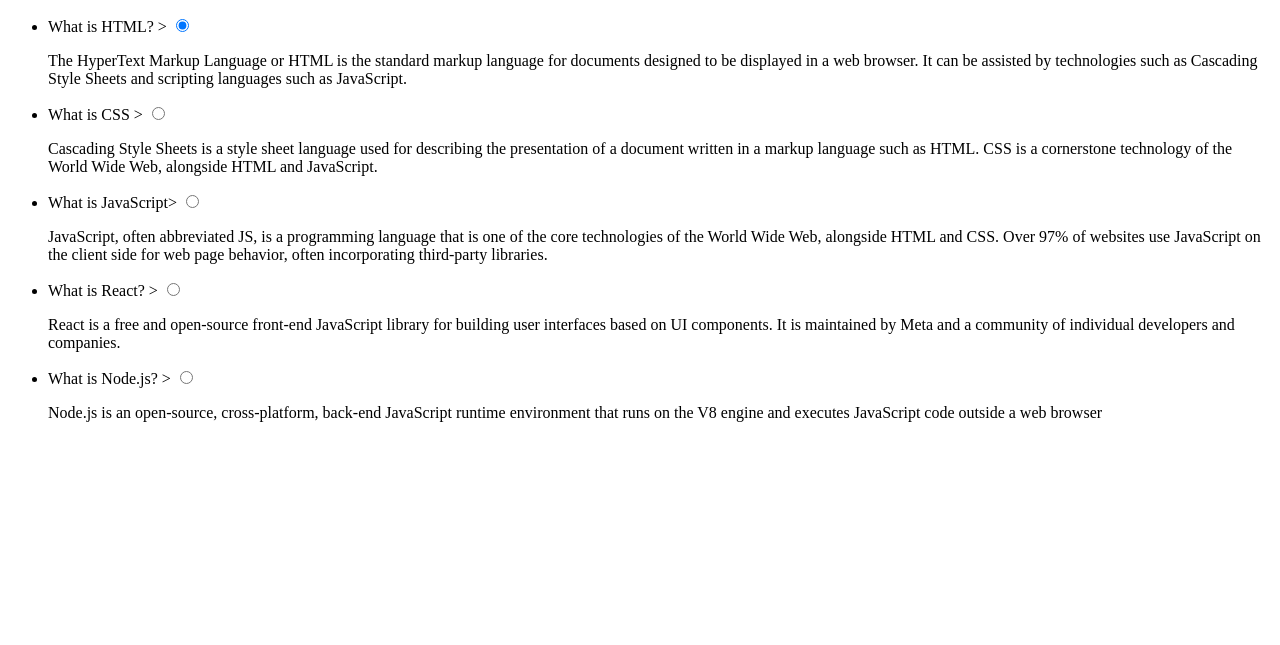
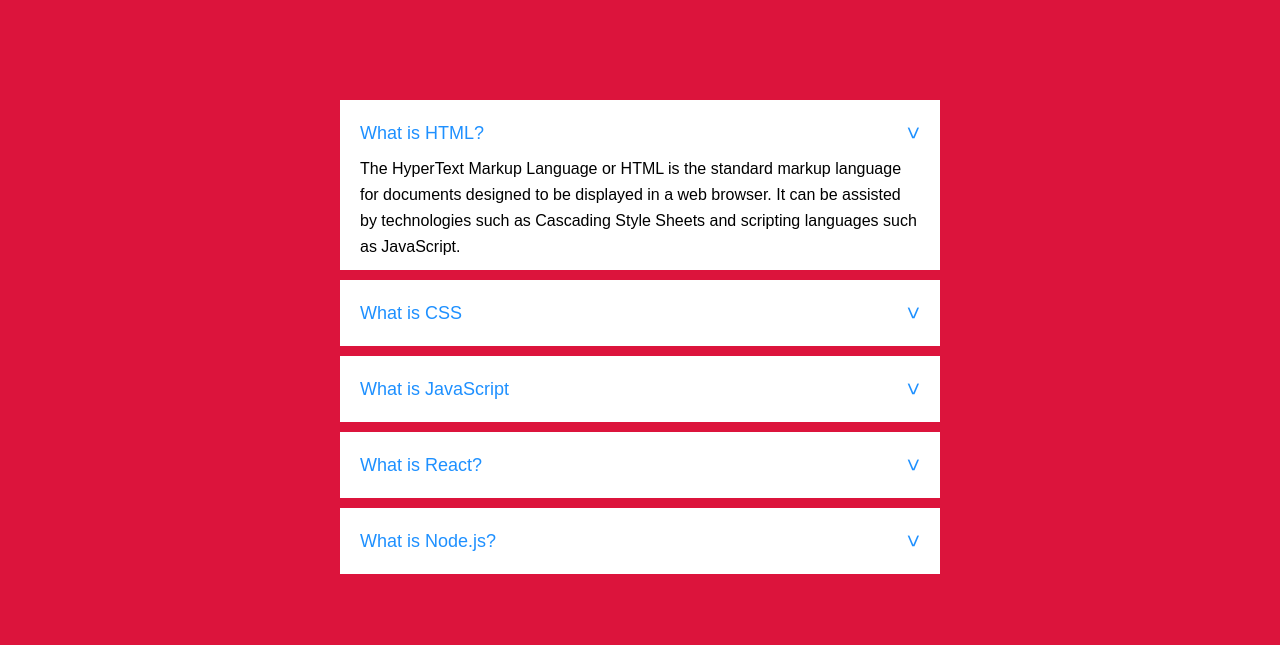
Before and after one commit to eryanardag/100projects, a plain HTML site: page 10.Accordion/index.html in a window 1280 px wide. Drawn offline with Linux system fonts and the light colour scheme.

Commit message:
Accordion style.css added

```diff
--- a/10.Accordion/style.css
+++ b/10.Accordion/style.css
@@ -0,0 +1,56 @@
+* {
+    padding: 0;
+    margin: 0;
+    box-sizing: border-box;
+  }
+
+  body {
+    background: crimson;
+    font-family: sans-serif;
+  }
+
+  #accordion {
+    margin: 100px auto;
+    width: 600px;
+  }
+
+  #accordion li {
+    list-style: none;
+    width: 100%;
+    margin-bottom: 10px;
+    background: #fff;
+    padding: 10px;
+  }
+
+  #accordion li label {
+    padding: 10px;
+    display: flex;
+    justify-content: space-between;
+    align-items: center;
+    font-size: 18px;
+    font-weight: 500;
+    color: dodgerblue;
+    cursor: pointer;
+  }
+
+  #accordion li label span {
+    transform: rotate(90deg);
+    font-size: 22px;
+    color: dodgerblue;
+  }
+
+  #accordion label + input[type="radio"] {
+    display: none;
+  }
+
+  #accordion .content {
+    padding: 0 10px;
+    line-height: 26px;
+    max-height: 0;
+    overflow: hidden;
+    transition: max-height 0.5s;
+  }
+
+  #accordion label + input[type="radio"]:checked + .content {
+    max-height: 400px;
+  }
```
Also changed, not shown: 10.Accordion/index.html (+1 -1 lines).
